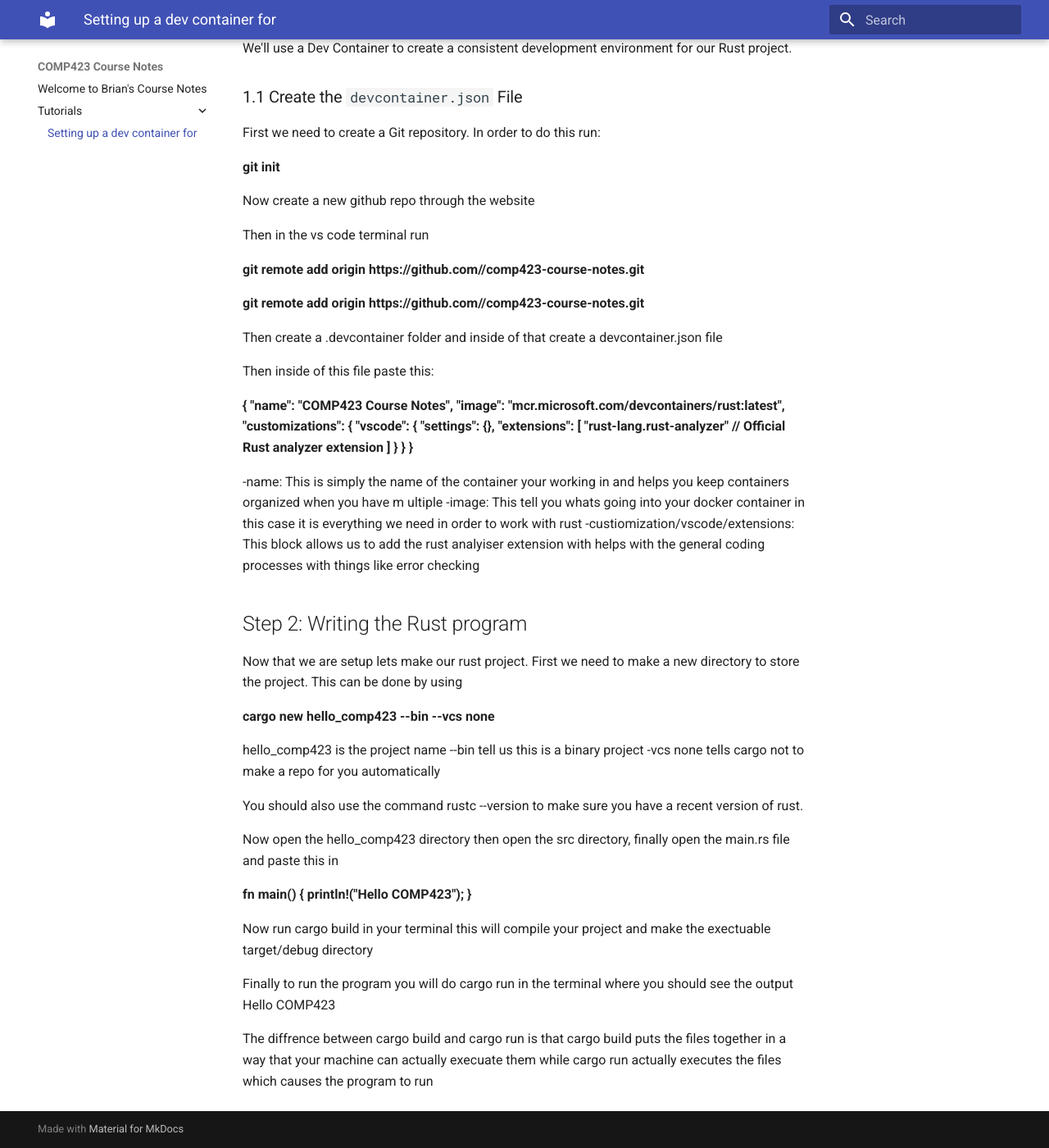
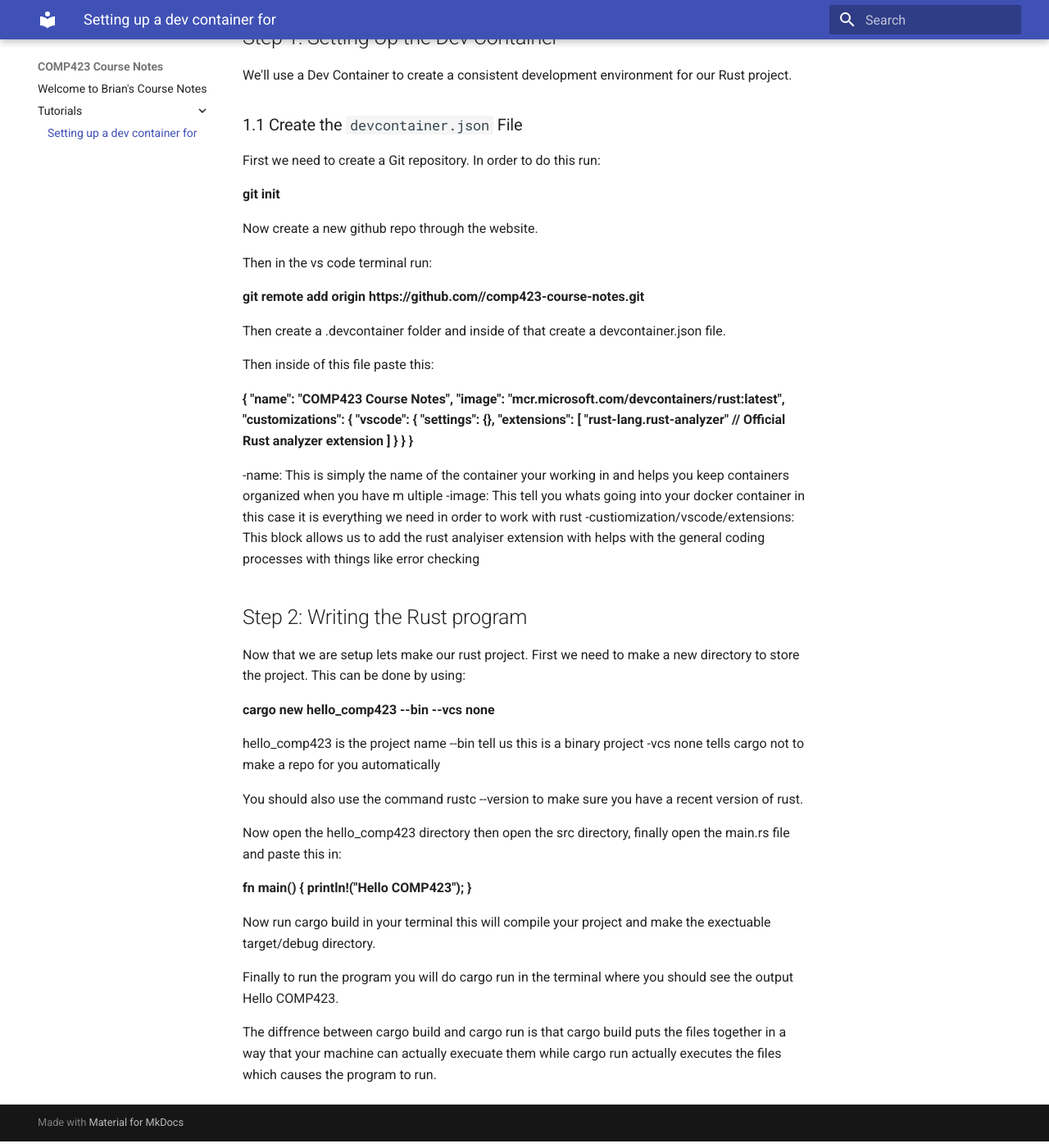
Before and after one commit to bbounc/comp423-course-notes, an MkDocs documentation site: the page built from docs/tutorials/rust-tutorial.md, in a window 1280 px wide and 1400 px high, scrolled down 744 px. Shown: the whole window at 82% size. Built offline with MkDocs 1.6.1 and Material for MkDocs 9.7.7, drawn with Linux system fonts in a browser that asks for light colours; some of the changed text lies outside the part shown.

Commit message:
Fixed some spacing/punctuation/duplications

```diff
--- a/docs/tutorials/rust-tutorial.md
+++ b/docs/tutorials/rust-tutorial.md
@@ -16,7 +17,7 @@ Make sure to have the follwing:
 - **Visual Studio Code (VSCode)**
 - Basic knowledge of Rust programming.
 - A GitHub account.
-- Install Dev containers extension in vs code
+- Install Dev containers extension in VS Code.
 
 ---
 
@@ -31,16 +32,13 @@ First we need to create a Git repository. In order to do this run:
 
 **git init**
 
-Now create a new github repo through the website
+Now create a new github repo through the website.
 
-Then in the vs code terminal run
-
+Then in the vs code terminal run:
 
 **git remote add origin https://github.com/<your-username>/comp423-course-notes.git**
 
-**git remote add origin https://github.com/<your-username>/comp423-course-notes.git**
-
-Then create a .devcontainer folder and inside of that create a devcontainer.json file
+Then create a .devcontainer folder and inside of that create a devcontainer.json file.
 
 Then inside of this file paste this:
 
@@ -58,14 +56,14 @@ Then inside of this file paste this:
   }
 }**
 
+
 -name: This is simply the name of the container your working in and helps you keep containers organized when you have m ultiple
 -image: This tell you whats going into your docker container in this case it is everything we need in order to work with rust
 -custiomization/vscode/extensions: This block allows us to add the rust analyiser extension with helps with the general coding processes with things like error checking
 
 ## Step 2: Writing the Rust program
 
-Now that we are setup lets make our rust project. First we need to make a new directory to store the project. This can be done by using
-
+Now that we are setup lets make our rust project. First we need to make a new directory to store the project. This can be done by using:
 
 **cargo new hello_comp423 --bin --vcs none**
 
@@ -75,15 +73,15 @@ hello_comp423 is the project name
 
 You should also use the command rustc --version to make sure you have a recent version of rust.
 
-Now open the hello_comp423 directory then open the src directory, finally open the main.rs file and paste this in
+Now open the hello_comp423 directory then open the src directory, finally open the main.rs file and paste this in:
 
 
 **fn main() {
     println!("Hello COMP423");
 }**
 
-Now run cargo build in your terminal this will compile your project and make the exectuable target/debug directory
+Now run cargo build in your terminal this will compile your project and make the exectuable target/debug directory.
 
-Finally to run the program you will do cargo run in the terminal where you should see the output Hello COMP423
+Finally to run the program you will do cargo run in the terminal where you should see the output Hello COMP423.
 
-The diffrence between cargo build and cargo run is that cargo build puts the files together in a way that your machine can actually execuate them while cargo run actually executes the files which causes the program to run
+The diffrence between cargo build and cargo run is that cargo build puts the files together in a way that your machine can actually execuate them while cargo run actually executes the files which causes the program to run.
```
Also changed, not shown: other parts of docs/tutorials/rust-tutorial.md (+1 -0 lines).
